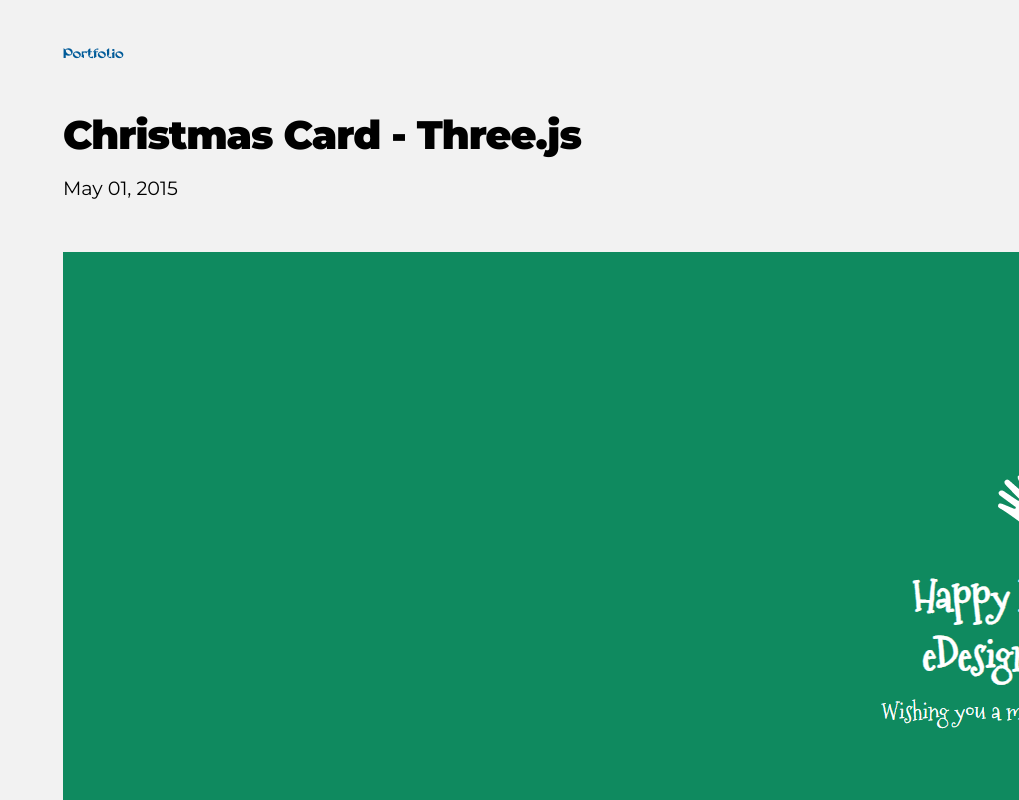
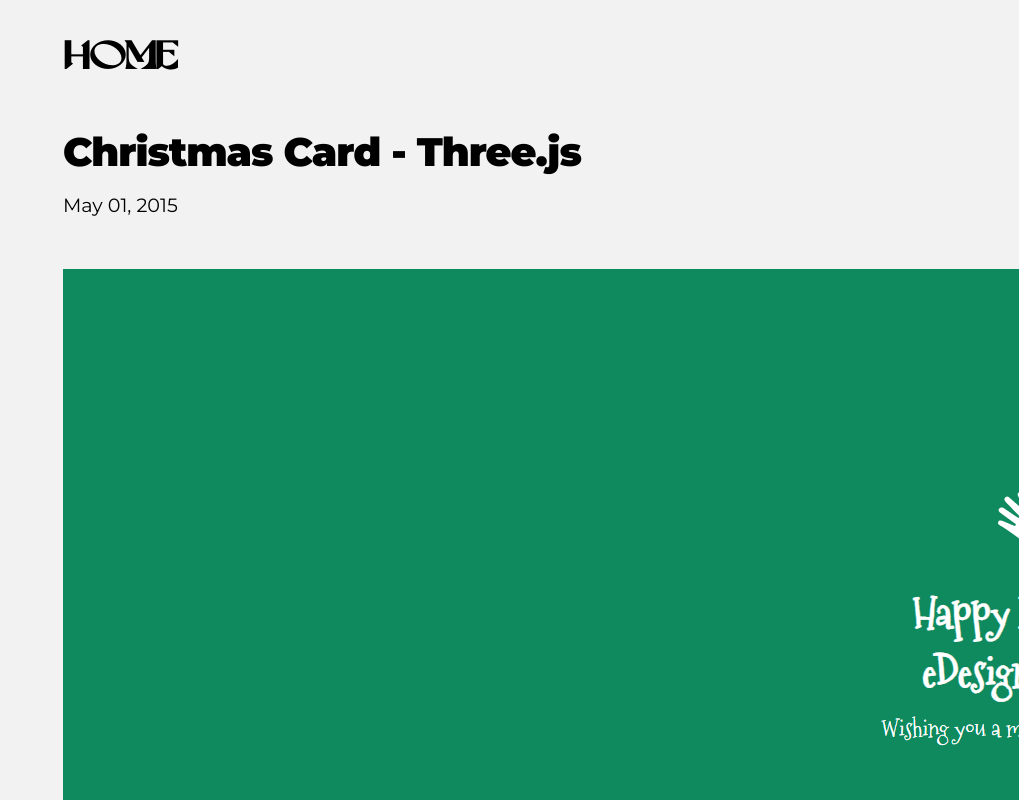
Before and after one commit to gekolev/frank, a Gatsby site: page /christmas-card/ in a window 1280 px wide. Shown: the whole page, without its empty margins (261-1280 px from the left). Built offline with nearby package versions, Linux system fonts and the light colour scheme; Gatsby itself is replaced by a stand-in of ours.

Commit message:
final touches

```diff
--- a/src/components/intro.js
+++ b/src/components/intro.js
@@ -25,7 +25,7 @@
 
 const tl = gsap.timeline({ defaults: { ease: "power1.out" } });
 
-const hasRunIntro = localStorage.getItem("hasRunIntro");
+// const hasRunIntro = localStorage.getItem("hasRunIntro");
 // if (hasRunIntro !== "1"){
     // Run the intro...
     tl.to(".lightCyan-slider", {
--- a/src/components/layout.js
+++ b/src/components/layout.js
@@ -15,7 +15,7 @@ const Layout = ({ location, title, children }) => {
   } else {
     header = (
       <Link className="header-link-home" to="/">
-        {title}
+        <h1 className="article-home">HOME</h1>
       </Link>
     )
   }
--- a/src/pages/index.js
+++ b/src/pages/index.js
@@ -1,6 +1,6 @@
 import * as React from "react";
 import { Link, graphql } from "gatsby";
-import { useRef, useEffect } from "react";
+// import { useEffect } from "react";
 // import Img from "gatsby-plugin-image";
 import { GatsbyImage, getImage } from "gatsby-plugin-image";
 
@@ -19,7 +19,6 @@ const BlogIndex = ({ data, location }) => {
   // const siteTitle = data.site.siteMetadata?.title || `Title`
   const posts = data.allMarkdownRemark.nodes;
 
-  useEffect(() => {}, []);
 
   return (
     <>
--- a/src/style.scss
+++ b/src/style.scss
@@ -26,6 +26,15 @@ $base-color: #f2f2f2;
   @media (max-width: 425px) {
     font-size: 32px;
   }
+}
+.article-home{
+    font-size: 3vw;
+    margin-top: 0;
+    margin-bottom: 0;
+    @media (max-width: 425px) {
+        font-size: 24px;
+      }
+      font-family: "Dx Sitrus";
 }
 .d-only {
   @media (max-width: 425px) {
```
Also changed, not shown: src/style.css.
